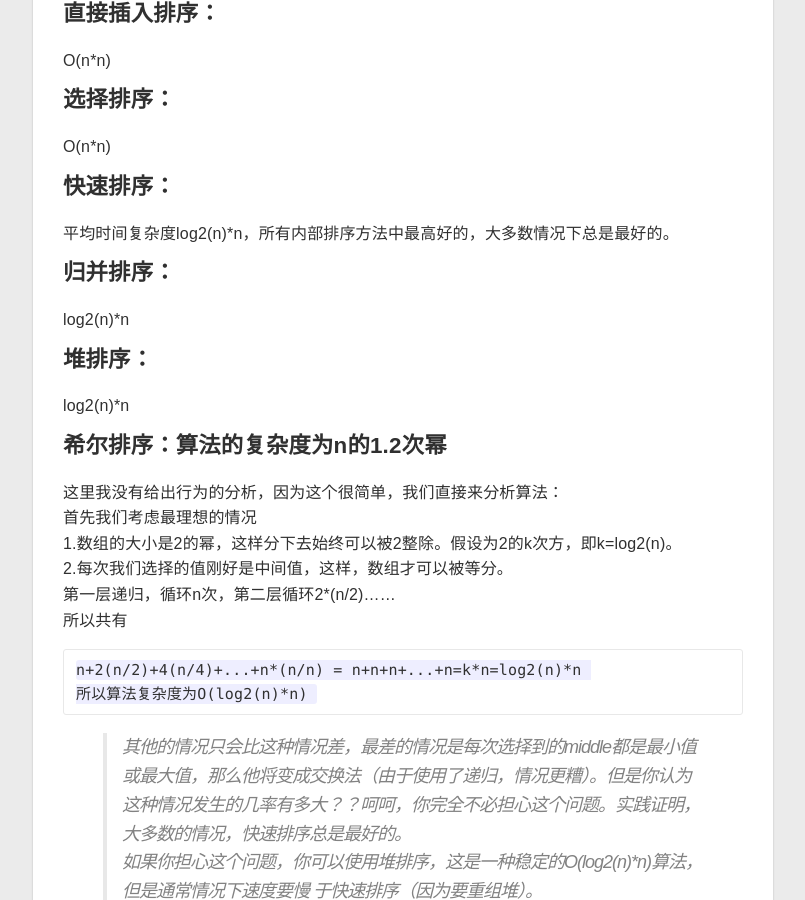
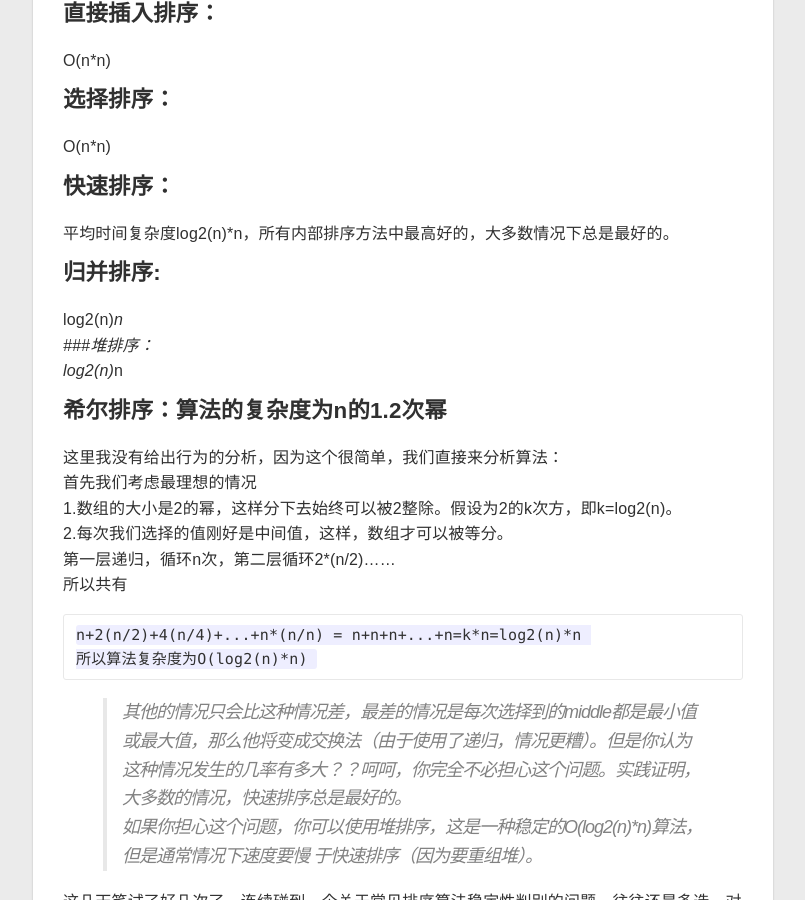
Before and after one commit to Mility/Mility.github.io, a Jekyll site: the page built from _posts/2016-07-12-查找与排序.markdown, in a window 1280 px wide and 900 px high, scrolled down 4213 px. Shown: the whole window, without its empty margins (237-1042 px from the left). Built offline with Jekyll 4.4.1, drawn with Linux system fonts in a browser that asks for light colours; nearby versions of some CDN libraries.

```diff
--- a/_posts/2016-07-12-查找与排序.markdown
+++ b/_posts/2016-07-12-查找与排序.markdown
@@ -155,9 +155,9 @@ O(n*n)
 O(n*n)
 ### 快速排序：
 平均时间复杂度log2(n)*n，所有内部排序方法中最高好的，大多数情况下总是最好的。
-### 归并排序：
+### 归并排序:
 log2(n)*n
-### 堆排序：
+###堆排序：
 log2(n)*n
 ### 希尔排序：算法的复杂度为n的1.2次幂
 
```
